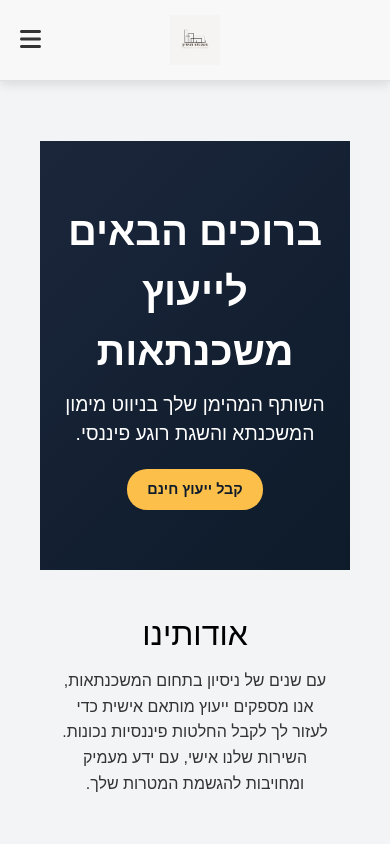
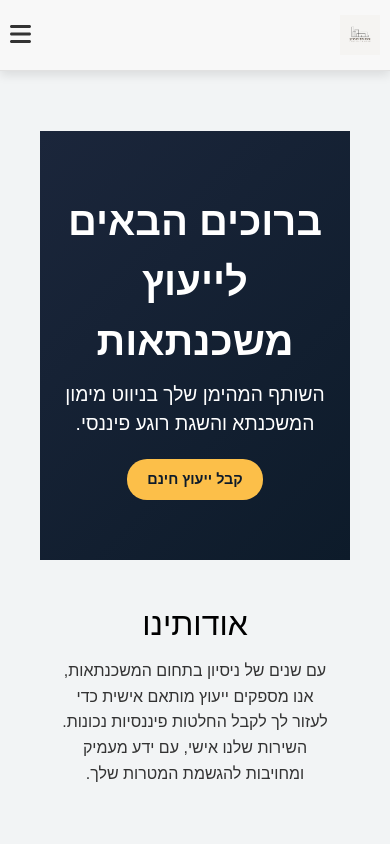
Before and after one commit to aviadazriel/special-web, a React (Create React App) app: page / in a window 390 px wide. Shown: the top 844 px of the page. Built offline with nearby package versions, Linux system fonts and the light colour scheme.

Commit message:
header mobile

```diff
--- a/src/components/Header.js
+++ b/src/components/Header.js
@@ -18,6 +18,10 @@ const Header = () => {
           </Link>
         </LogoContainer>
 
+        <MobileMenuIcon onClick={() => setIsMobileMenuOpen(!isMobileMenuOpen)}>
+          <FontAwesomeIcon icon={isMobileMenuOpen ? faTimes : faBars} />
+        </MobileMenuIcon>
+
         <NavLinks isOpen={isMobileMenuOpen}>
           <StyledLink to="/" onClick={() => setIsMobileMenuOpen(false)}>יעוץ משכנתא</StyledLink>
           <StyledLink to="/articles" onClick={() => setIsMobileMenuOpen(false)}>מאמרים</StyledLink>
@@ -27,10 +31,6 @@ const Header = () => {
           <StyledLink to="/calculator" onClick={() => setIsMobileMenuOpen(false)}>מחשבון משכנתא</StyledLink>
           <CTAButton onClick={() => setIsModalOpen(true)}>צור קשר</CTAButton>
         </NavLinks>
-
-        <MobileMenuIcon onClick={() => setIsMobileMenuOpen(!isMobileMenuOpen)}>
-          <FontAwesomeIcon icon={isMobileMenuOpen ? faTimes : faBars} />
-        </MobileMenuIcon>
       </Nav>
       <ContactModal isOpen={isModalOpen} onClose={() => setIsModalOpen(false)} />
     </HeaderContainer>
@@ -47,7 +47,7 @@ const HeaderContainer = styled.header`
   z-index: 1000;
   width: 100%;
   border-bottom: 1px solid #e1e1e1;
-  direction: rtl; /* התאמה לעברית */
+  direction: rtl;
 `;
 
 const Nav = styled.nav`
@@ -57,6 +57,10 @@ const Nav = styled.nav`
   align-items: center;
   justify-content: space-between;
   padding: 0 20px;
+
+  @media (max-width: 768px) {
+    padding: 0 10px;
+  }
 `;
 
 const LogoContainer = styled.div`
@@ -64,6 +68,10 @@ const LogoContainer = styled.div`
   display: flex;
   justify-content: center;
   align-items: center;
+
+  @media (max-width: 768px) {
+    justify-content: flex-start;
+  }
 `;
 
 const Logo = styled.img`
@@ -72,6 +80,10 @@ const Logo = styled.img`
 
   &:hover {
     transform: scale(1.05);
+  }
+
+  @media (max-width: 768px) {
+    height: 40px;
   }
 `;
 
@@ -84,7 +96,7 @@ const MobileMenuIcon = styled.div`
     color: #333;
     cursor: pointer;
     position: absolute;
-    left: 20px; /* מיקום מצד שמאל בהתאמה ל-RTL */
+    left: 10px;
   }
 `;
 
@@ -107,6 +119,7 @@ const NavLinks = styled.div`
     padding: 20px 0;
     box-shadow: 0 4px 15px rgba(0, 0, 0, 0.2);
     text-align: center;
+    gap: 10px;
   }
 `;
 
@@ -135,6 +148,11 @@ const StyledLink = styled(Link)`
   &:hover:after {
     width: 100%;
   }
+
+  @media (max-width: 768px) {
+    font-size: 1rem;
+    padding: 12px 0;
+  }
 `;
 
 const CTAButton = styled.button`
@@ -147,6 +165,7 @@ const CTAButton = styled.button`
   border-radius: 25px;
   cursor: pointer;
   transition: transform 0.2s ease, background 0.3s ease;
+  margin-top: 10px;
 
   &:hover {
     background: linear-gradient(135deg, #555, #333);
@@ -156,6 +175,11 @@ const CTAButton = styled.button`
   &:active {
     transform: scale(1);
   }
+
+  @media (max-width: 768px) {
+    width: 80%;
+    padding: 8px;
+  }
 `;
 
 export default Header;
```
